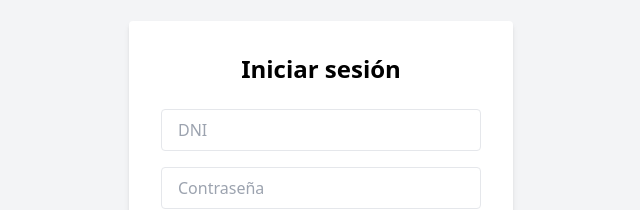
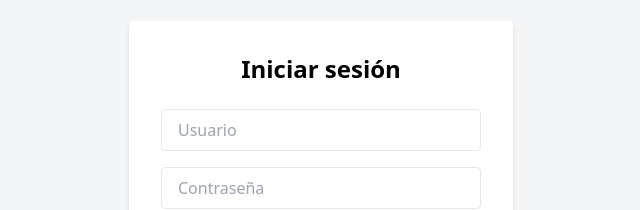
Before and after one commit to Kevpromax33/OcupasaludLabBackend, a React (Create React App) app in the folder ocupasaludlab-frontend/: page /login in a window 1280 px wide. Shown: the part 237-447 px from the top of the page, without its empty margins (319-959 px from the left). Built offline with nearby package versions, Linux system fonts and the light colour scheme.

Commit message:
Agrega CORS para frontend de render

```diff
--- a/ocupasaludlab-frontend/src/pages/Login.js
+++ b/ocupasaludlab-frontend/src/pages/Login.js
@@ -2,13 +2,12 @@ import React, { useState } from "react";
 import { useNavigate } from "react-router-dom";
 
 const Login = () => {
-  const [dni, setDni] = useState("");
+  const [username, setUsername] = useState(""); // Cambiado de dni a username
   const [password, setPassword] = useState("");
   const navigate = useNavigate();
 
   const handleLogin = async (e) => {
     e.preventDefault();
-
 
     try {
       const response = await fetch("https://ocupasaludlab-backend.onrender.com/api/token/", {
@@ -16,7 +15,7 @@ const Login = () => {
         headers: {
           "Content-Type": "application/json",
         },
-        body: JSON.stringify({ username: dni, password }),
+        body: JSON.stringify({ username, password }), // Aquí también
       });
 
       if (!response.ok) {
@@ -37,9 +36,9 @@ const Login = () => {
         <h2 className="text-2xl font-bold mb-6 text-center">Iniciar sesión</h2>
         <input
           type="text"
-          placeholder="DNI"
-          value={dni}
-          onChange={(e) => setDni(e.target.value)}
+          placeholder="Usuario"
+          value={username}
+          onChange={(e) => setUsername(e.target.value)} // Aquí también
           className="w-full mb-4 px-4 py-2 border rounded"
           required
         />
```
